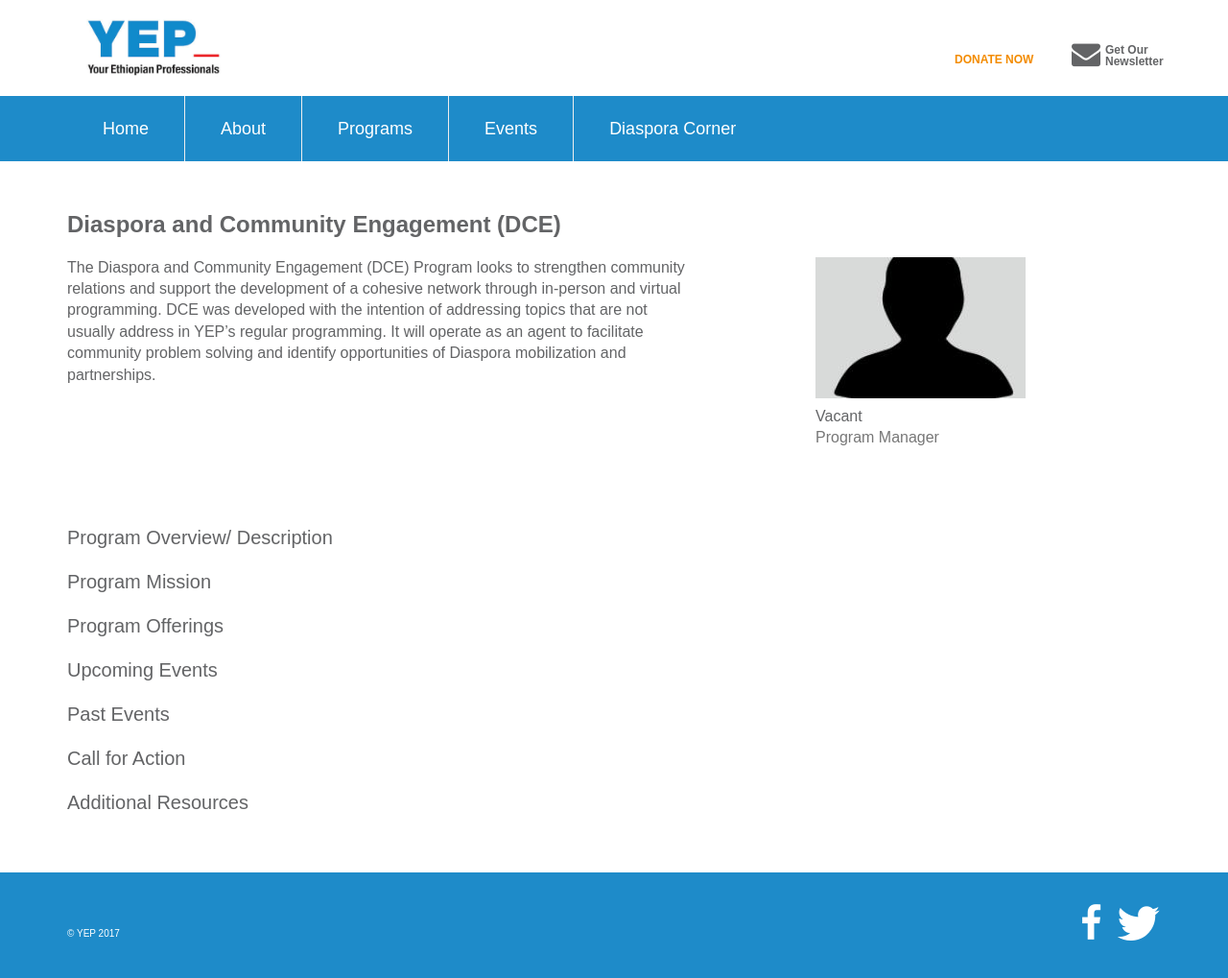
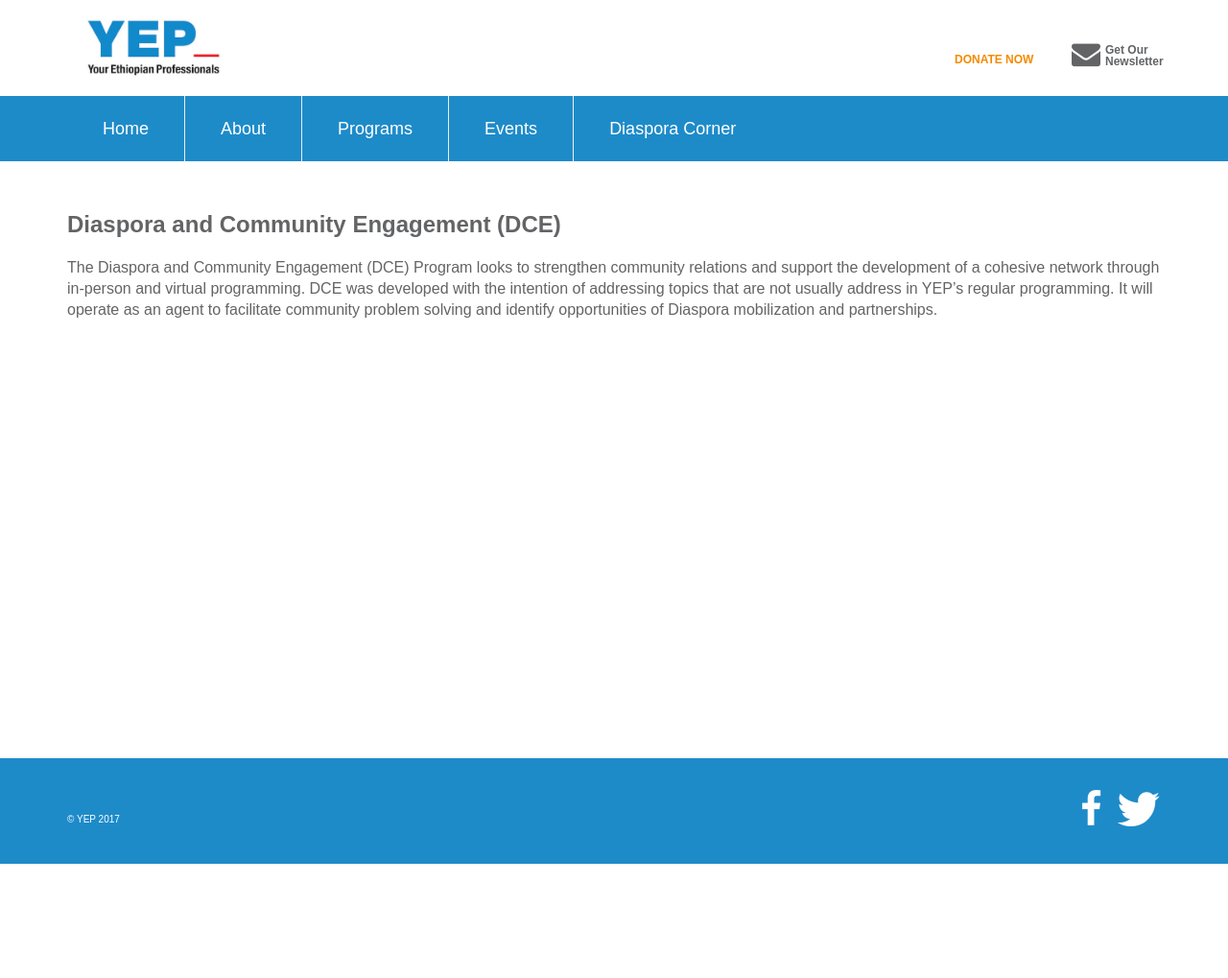
Before and after one commit to YEPNetwork/yepnetwork.github.io, a Jekyll site: the page built from _programs/diaspora-community-engagement.html, in a window 1280 px wide. Shown: the whole page at 96% size. Built offline with Jekyll 4.4.1, drawn with Linux system fonts in a browser that asks for light colours; nearby versions of some CDN libraries; some web fonts are replaced; after the commit the page ends 900 px from its top, so only the background shows below that.

Commit message:
Removed placeholder content.

```diff
--- a/_layouts/program.html
+++ b/_layouts/program.html
@@ -6,32 +6,12 @@ layout: default
     <div class="col-sm-12">
       <h2 class="margin-top-0 margin-bottom-2">{{ page.title }}</h2>
     </div>
-    <div class="col-sm-7">
+    <div class="col-sm-12">
       <p>{{ page.description }}</p>
-    </div>
-   <div class="col-sm-1"></div>
-    <div class="col-sm-4">
-      <div class="medias">
-        <div class="media-body">
-          <div class="" style="margin-bottom: 0.5em">
-            <img src="/assets/images/misc/vacant.jpg">
-          </div>
-          <div class="bold">{{ page.manager }}</div>
-          <p class="text-muted">Program Manager</p>
-        </div>
-      </div>
     </div>
   </div>
 </div>
 
 <div class="container">
   {{ content }}
-
-	<h3>Program Overview/ Description</h3>
-	<h3>Program Mission</h3>
-	<h3>Program Offerings</h3>
-	<h3>Upcoming Events</h3>
-	<h3>Past Events</h3>
-	<h3>Call for Action</h3>
-	<h3>Additional Resources</h3>
 </div>
```
